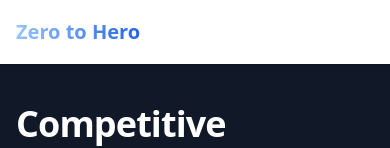
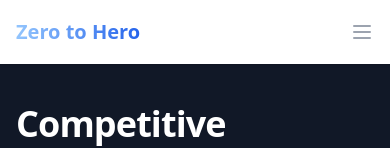
Before and after one commit to tmwilliamlin168/course-for-fools, a Next.js app: page / in a window 390 px wide. Shown: the top 148 px of the page. Built offline with nearby package versions, Linux system fonts and the light colour scheme.

Commit message:
added mobile button

```diff
--- a/components/header.js
+++ b/components/header.js
@@ -1,3 +1,5 @@
+import {useState} from 'react';
+
 import Link from 'next/link';
 
 //online judge and our story fake links were there before
@@ -17,6 +19,7 @@ const internalLinks = [
 ];
 
 export default function Header() {
+    const [isOpen, setIsOpen] = useState(false);
     return (
         <>
             <div className="bg-white shadow fixed inset-x-0 top-0 z-10">
@@ -50,6 +53,61 @@ export default function Header() {
                             ))}
                             </div>
                         </div>
+                        <div className="-mr-2 flex items-center sm:hidden">
+                            {/* Mobile menu button */}
+                            <button
+                            className="inline-flex items-center justify-center p-2 rounded-md text-gray-400 hover:text-gray-500 hover:bg-gray-100 focus:outline-none focus:bg-gray-100 focus:text-gray-500 transition duration-150 ease-in-out"
+                            aria-label="Main menu"
+                            aria-expanded="false"
+                            onClick={() => setIsOpen(!isOpen)}
+                            >
+                            {!isOpen && (
+                                <svg
+                                className="h-6 w-6"
+                                fill="none"
+                                viewBox="0 0 24 24"
+                                stroke="currentColor"
+                                >
+                                <path
+                                    strokeLinecap="round"
+                                    strokeLinejoin="round"
+                                    strokeWidth="2"
+                                    d="M4 6h16M4 12h16M4 18h16"
+                                />
+                                </svg>
+                            )}
+
+                            {isOpen && (
+                                <svg
+                                className="h-6 w-6"
+                                fill="none"
+                                viewBox="0 0 24 24"
+                                stroke="currentColor"
+                                >
+                                <path
+                                    strokeLinecap="round"
+                                    strokeLinejoin="round"
+                                    strokeWidth="2"
+                                    d="M6 18L18 6M6 6l12 12"
+                                />
+                                </svg>
+                            )}
+                            </button>
+                        </div>
+                    </div>
+                </div>
+                <div className={(isOpen ? "block" : "hidden") + " sm:hidden"}>
+                    <div className="pt-2 pb-3 space-y-1">
+                    {internalLinks.map(link => (
+                        <Link
+                            href={link.url}
+                            key={link.label}
+                        >
+                            <a className="block pl-3 pr-4 py-2 border-l-4 border-transparent text-base font-medium text-gray-600 hover:text-gray-800 hover:bg-gray-50 hover:border-gray-300 focus:outline-none focus:text-gray-800 focus:bg-gray-50 focus:border-gray-300 transition duration-150 ease-in-out">
+                                {link.label}
+                            </a>
+                        </Link>
+                    ))}
                     </div>
                 </div>
             </div>
```
Lines whose indentation alone changed are shown as unchanged.
